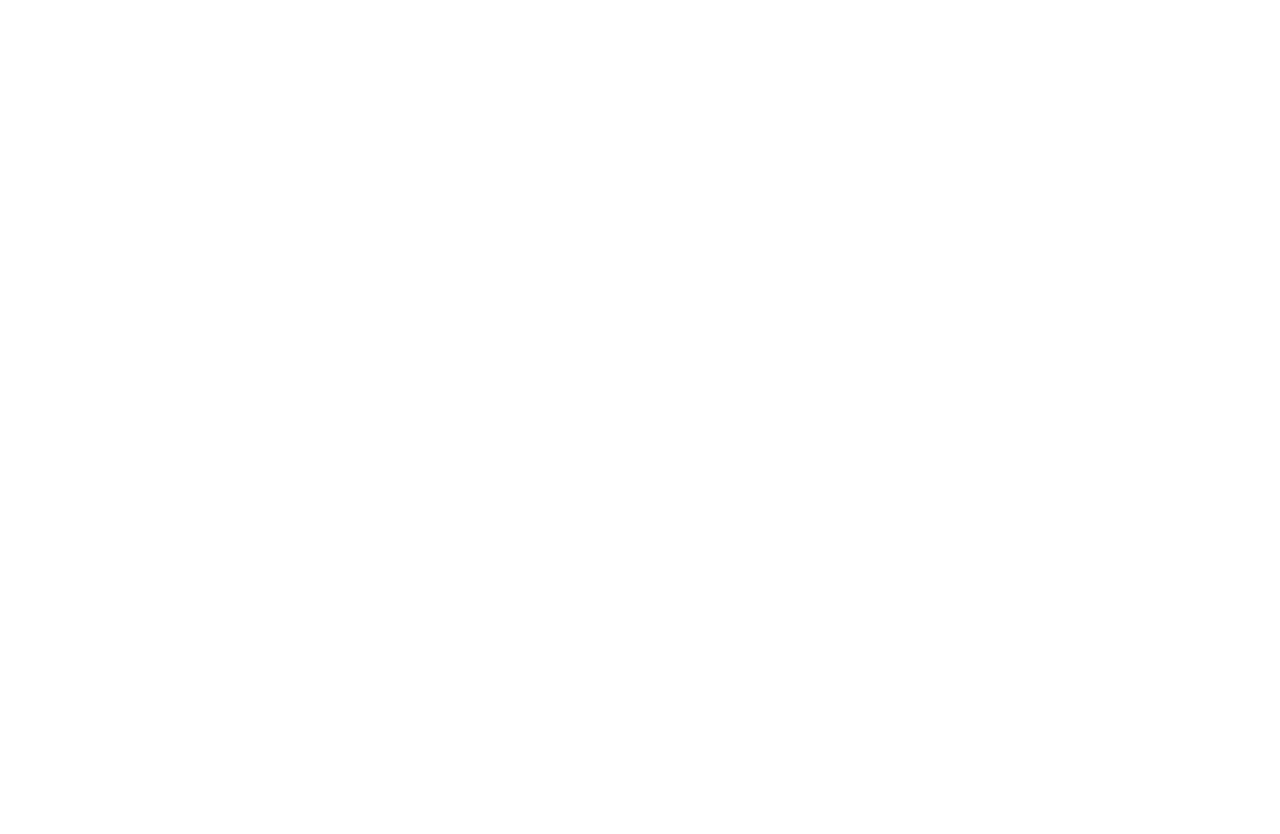
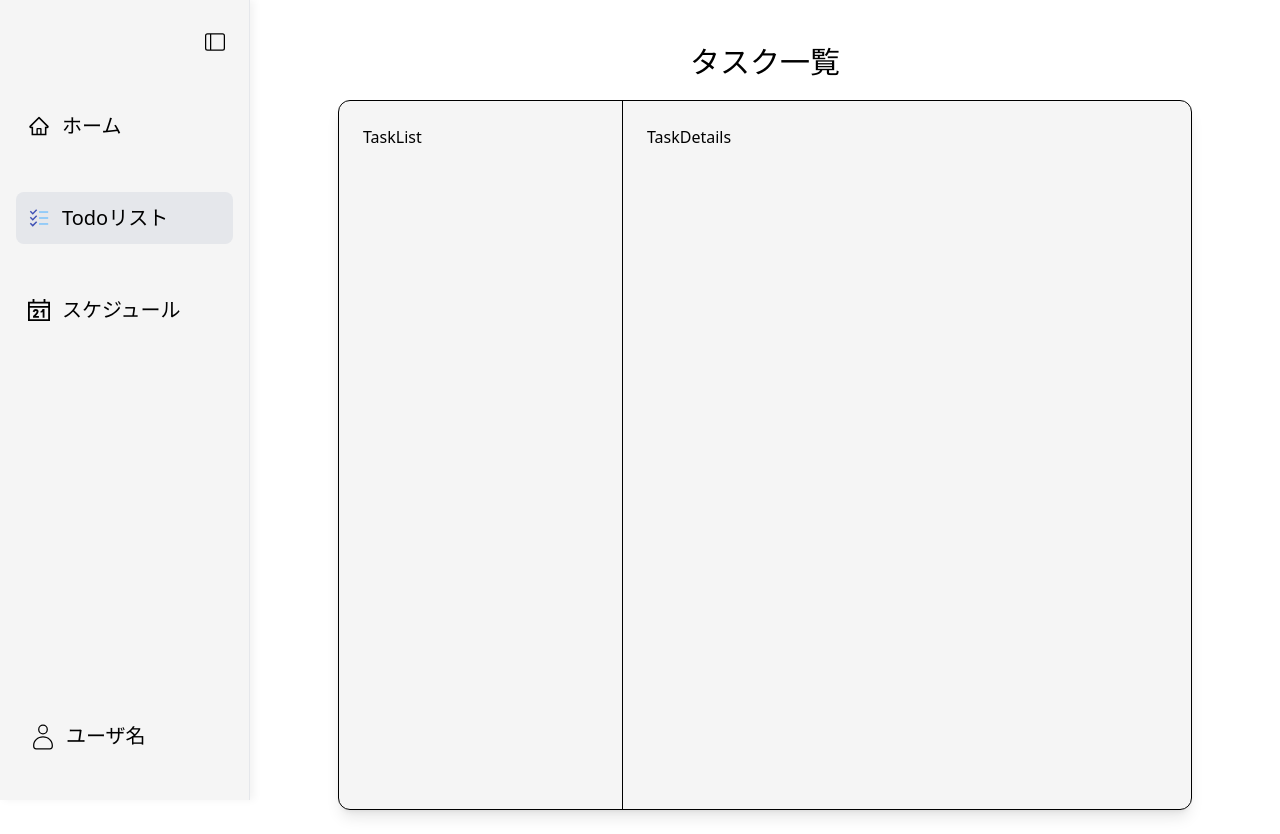
Before and after one commit to Fudai1020/WorkInsight, a React app in the folder frontend/: page /todoList in a window 1280 px wide. Before the commit this address had no page. Before the commit the page ends 800 px from the top, so only its background shows below. Built offline with nearby package versions, Linux system fonts and the light colour scheme; the HTML template or start-up script is replaced by a standard one.

Commit message:
add TodoList layout

```diff
--- a/frontend/src/App.tsx
+++ b/frontend/src/App.tsx
@@ -5,6 +5,7 @@
 import Register from './pages/Register'
 import { AppLayput } from './layout/AppLayput'
 import Dashboard from './pages/Dashboard'
+import TodoList from './pages/TodoList'
 
 function App() {
 
@@ -15,6 +16,7 @@
       <Route path='/register' element={<Register />}></Route>
       <Route element={<AppLayput/>}>
         <Route path='/dashboard' element={<Dashboard />}/>
+        <Route path='/todoList' element={<TodoList/>}/>
       </Route>
 
     </Routes>
--- /dev/null
+++ b/frontend/src/components/TaskDetails.tsx
@@ -0,0 +1,7 @@
+const TaskDetails = () => {
+  return (
+    <div>TaskDetails</div>
+  )
+}
+
+export default TaskDetails
--- /dev/null
+++ b/frontend/src/components/TaskList.tsx
@@ -0,0 +1,7 @@
+const TaskList = () => {
+  return (
+    <div>TaskList</div>
+  )
+}
+
+export default TaskList
--- a/frontend/src/layout/Sidebar.tsx
+++ b/frontend/src/layout/Sidebar.tsx
@@ -24,7 +24,7 @@
         <AiOutlineHome size={28}/>:
         <><AiOutlineHome size={22} /><span className="text-xl">ホーム</span></>}
         </NavLink>
-        <NavLink to='/todo'
+        <NavLink to='/todoList'
                 className={({isActive}) => `flex items-center gap-3 p-3 rounded-lg cursor-pointer mt-10
                             transitional-all ${isActive ? 'bg-gray-200':'hover:bg-gray-200'}`}>
             {!isOpen ?<FcTodoList size={28}/> :
--- /dev/null
+++ b/frontend/src/pages/TodoList.tsx
@@ -0,0 +1,21 @@
+import TaskDetails from "../components/TaskDetails"
+import TaskList from "../components/TaskList"
+
+
+const TodoList = () => {
+  return (
+    <div className="flex justify-center flex-col gap-5">
+        <span className="text-center text-3xl mt-5">タスク一覧</span>
+        <div className="border rounded-xl mx-16 shadow-lg h-[710px] flex bg-[#F5F5F5]">
+            <div className="basis-1/3 p-6 border-r shadow-ls">
+                <TaskList/>
+            </div>
+            <div className="basis-2/3 p-6">
+                <TaskDetails/>
+            </div>
+        </div>
+    </div>
+  )
+}
+
+export default TodoList
```
